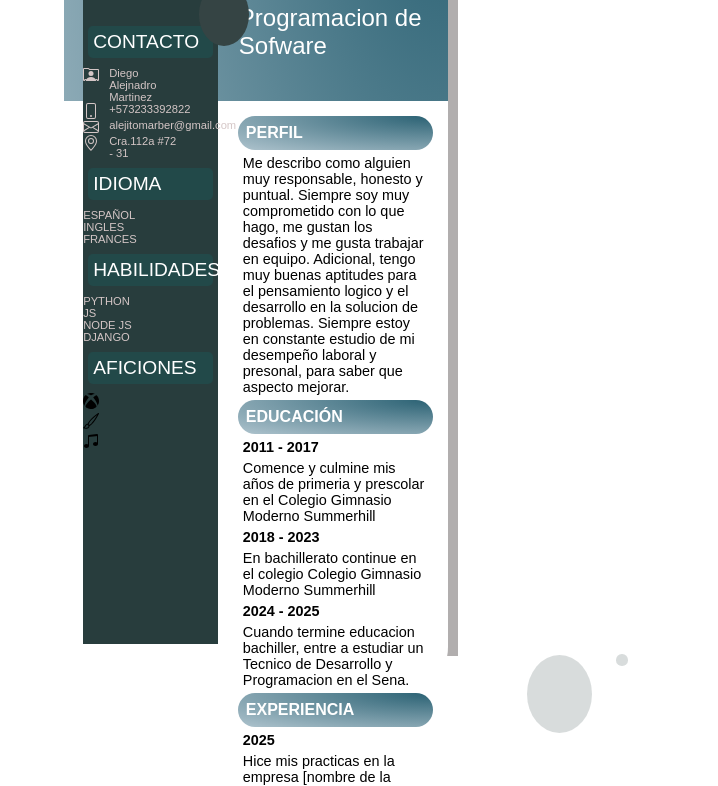
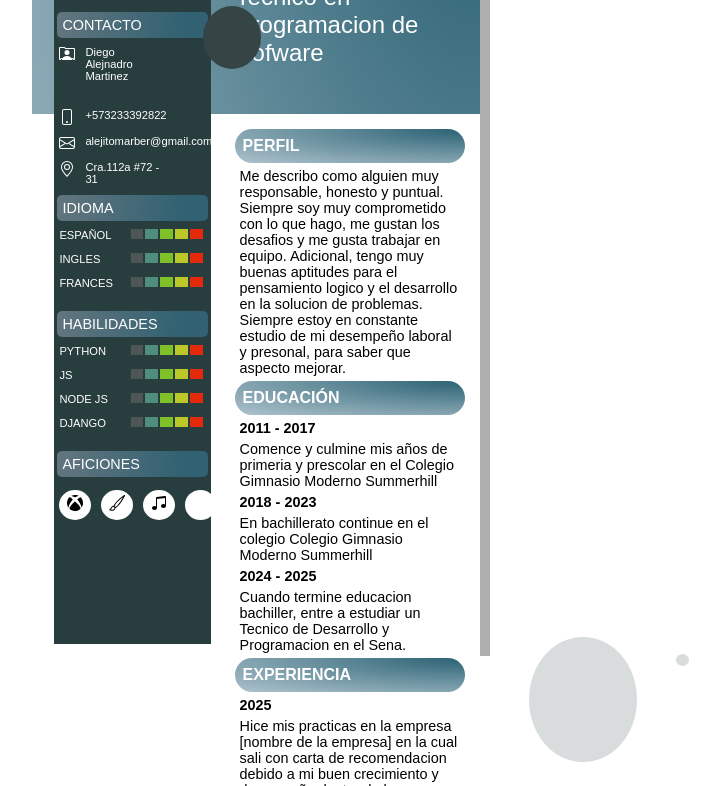
Before and after one commit to Exhelsior/Hoja-de-vida_GUIA, a plain HTML site: page Hoja de vida/Index.html in a window 1280 px wide. Shown: the part 143-929 px from the top of the page, without its empty margins (379-1097 px from the left). Drawn offline with Linux system fonts and the light colour scheme.

Commit message:
estilos.css

```diff
--- a/Hoja de vida/estilos.css
+++ b/Hoja de vida/estilos.css
@@ -6,7 +6,7 @@ body{
 
 #container {
     height: 98vh;
-    width: 30%;
+    width: 35%;
     margin: auto;
     border-width: 3px 10px 12px 0;
     border-style: solid;
@@ -31,7 +31,7 @@ body{
     font-weight: lighter;
 }
 #contenido{
-    height: 72vh;
+    min-height: 72vh;
     background-color: white;
     padding: 10px;
     border-radius: 0 0 50px 0;
@@ -72,18 +72,18 @@ body{
     background-color: #354444;
     border-radius: 50%;
     position: absolute;
-    top: 123px;
-    left: 135px
+    top: 146px;
+    left: 171px;
 }
 
 #c-3{
-    width: 17%;
-    height: 10%;
+    width: 24%;
+    height: 16%;
     background-color: #bec4c498;
     border-radius: 50%;
     position: absolute;
-    top: 795px;
-    left: 463px
+    top: 777px;
+    left: 497px;
 }
 
 #c-4{
@@ -93,7 +93,7 @@ body{
     border-radius: 50%;
     position: absolute;
     top: 794px;
-    left: 552px
+    left: 644px;
 }
 
 #columna>img{
@@ -133,36 +133,86 @@ body{
 
 }
 
+.columna-contenido{
+    margin-bottom: 15px;
+}
 .col-titulo{
+    font-size: 0.9em;
+    margin: 3px;
+    background: linear-gradient(94deg, rgb(98, 117, 126) 2%, rgb(49, 97, 114) 83%);
     padding: 5px;
-    background-color: #224949;
+    border-radius: 5px;
     color: white;
-    border-radius: 5px;
-    margin: 9px 5px;
-    font-size: 1.2em;
-    display: flex;
-}
-
-.yu{
-    margin-top: 3rem;
 }
 
 .col-linea{
     width: 100%;
-    padding: 0%;
+    padding: 5px;
     display: flex;
-    align-content: space-around;
     gap: 10px;
-    color: rgb(212, 198, 198);
-    flex-direction: row;
-    flex-wrap: wrap;
+    color: white;
+}
 
+.col-linea>h6, .col-linea>h5{
+    font-size: 0.7em;
+    display: inline-block;
+    margin: 0 0 2px 0;
+    font-weight: lighter;
+    color: white;
 }
 
 .col-linea>h6{
-    font-size: 0.7em;
-    display: inline-block;
-    margin: 0px ;
-    font-weight: lighter;
     width: 50%;
 }
+
+.barra{
+    width: 70%;
+    display: flex;
+    gap: 2px;
+}
+
+.b-item{
+    display: inline-block;
+    width: 15%;
+    height: 10px;
+}
+
+.b-1{
+    background-color: #4D5555;
+}
+
+.b-2{
+    background-color: #518d7d;
+}
+
+.b-3{
+    background-color: #7fc129;
+}
+
+.b-4{
+    background-color: #bbc827;
+}
+
+.b-5{
+    background-color: #e1290b;
+}
+
+.linea-icons{
+    width: 100%;
+    display: flex;
+    gap: 10px;
+    padding-top: 10px;
+    margin-left: 5px;
+}
+
+.icon{
+    width: 25px;
+    background-color: white;
+    padding: 5px;
+    border-radius: 50%;
+    text-align: center;
+}
+
+.yu{
+    margin-top: 0.9rem;
+}
```
